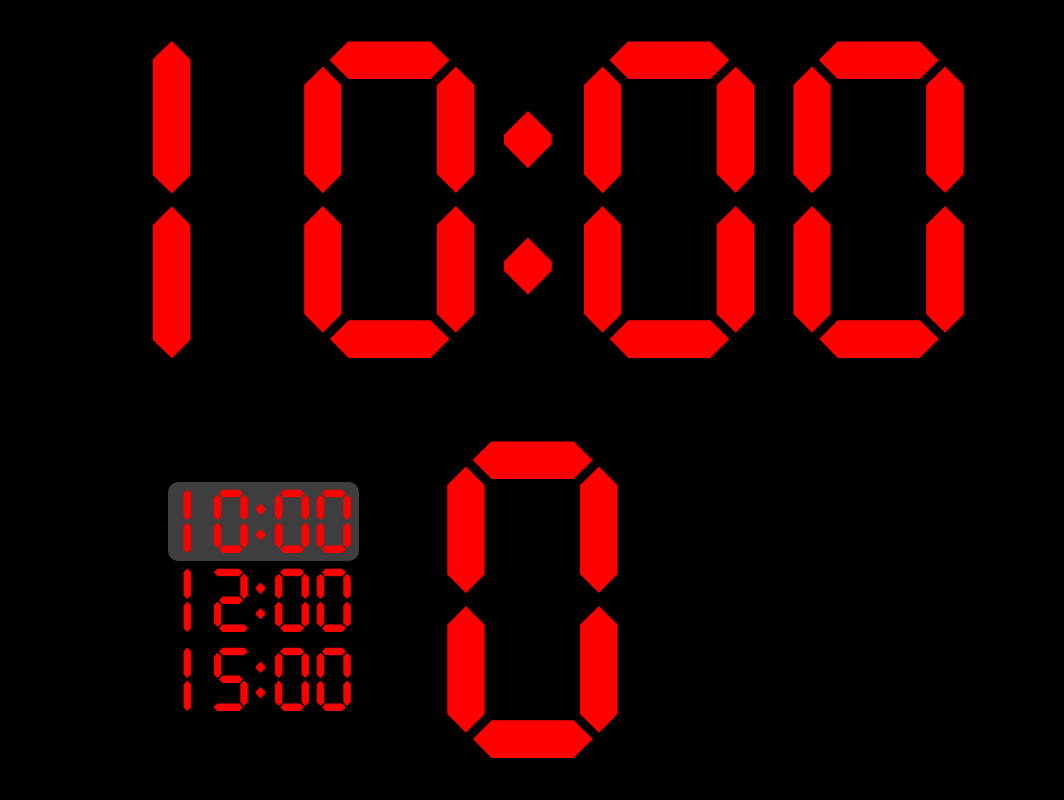
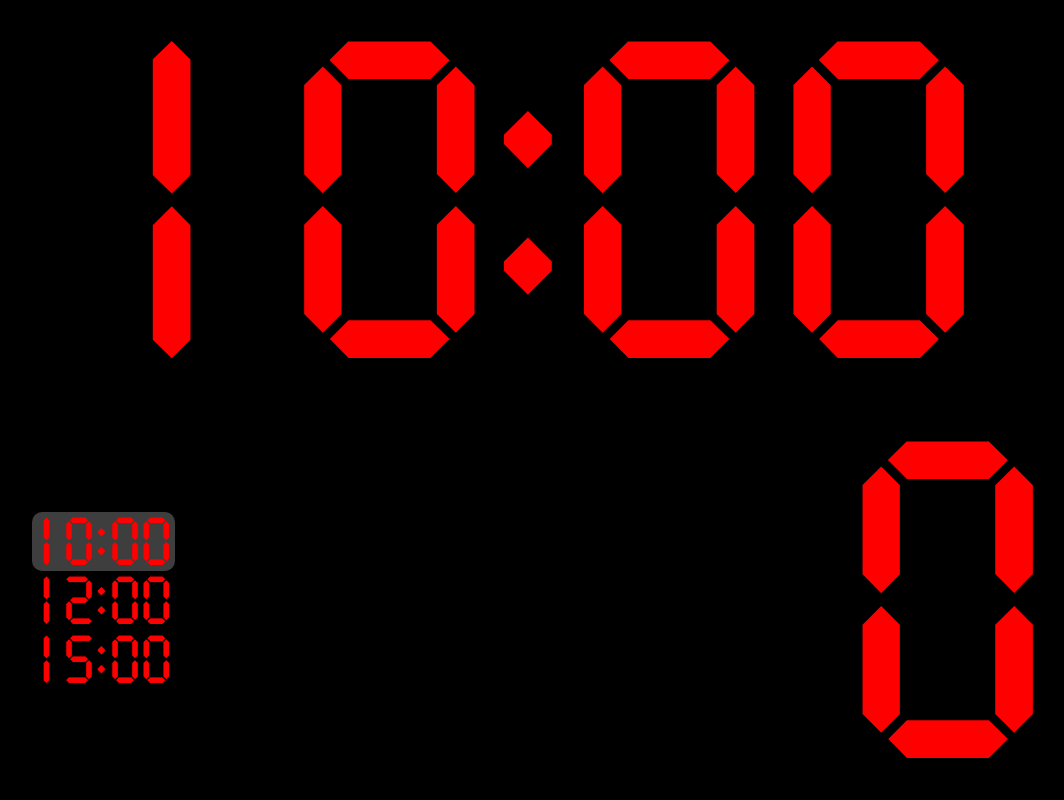
Before and after one commit to LYKOIIIKO/kettlebell-timer-for-competition, a plain HTML site: page index.html in a window 1280 px wide. Shown: the whole page, without its empty margins (88-1152 px from the left). Drawn offline with Linux system fonts and the light colour scheme.

Commit message:
fix display counter

```diff
--- a/css/style.css
+++ b/css/style.css
@@ -48,6 +48,11 @@ body {
 	position: relative;
 }
 
+.counter {
+	justify-content: space-between;
+	max-width: 130vh;
+}
+
 .timer__min, .timer__sec {
 	position: fixed;
 }
@@ -60,13 +65,8 @@ body {
 	left: 52.5vw;
 }
 
-.time__btns {
-	position: fixed;
-	left: 20vw;
-}
-
 .time__btn {
-	font-size: 0.2em;
+	font-size: 0.15em;
 
 	cursor: pointer;
 }
```
Also changed, not shown: 1 other file.
